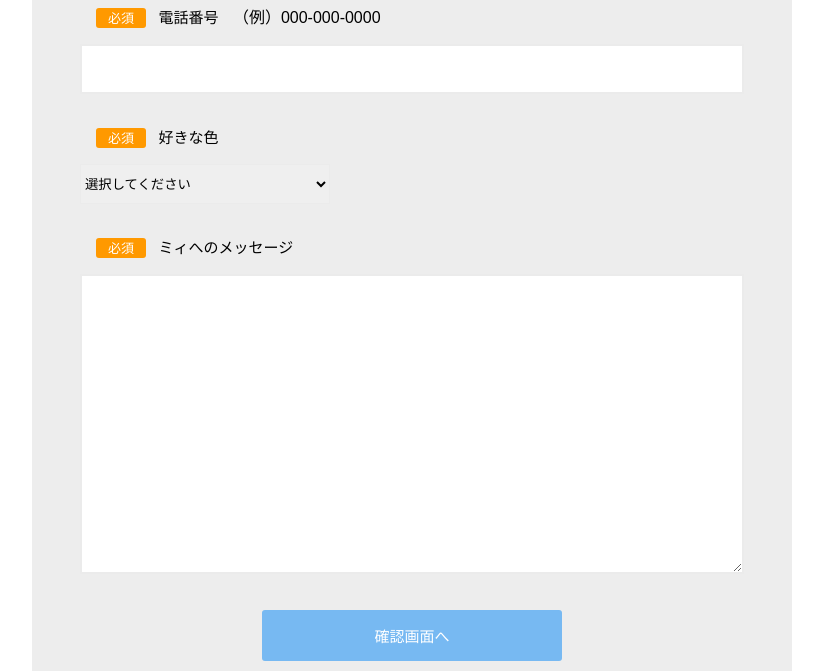
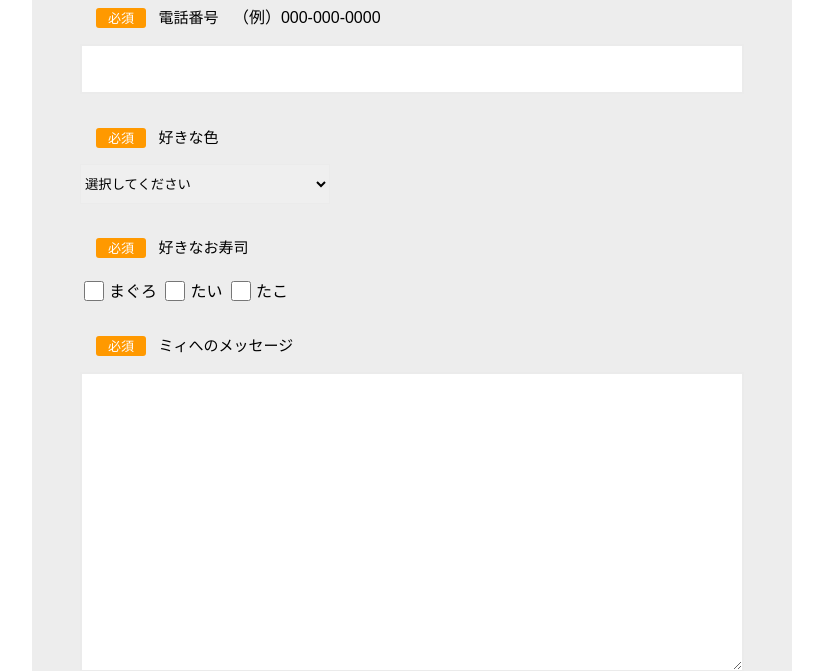
Before and after one commit to suusan11/contact-form, a PHP site: page / in a window 1280 px wide. Shown: the part 764-1435 px from the top of the page, without its empty margins (236-1059 px from the left). Run offline with PHP 8.4, Linux system fonts and the light colour scheme; data that the repository does not hold is empty.

Commit message:
:sparkles: add checkbox

```diff
--- a/confirm.php
+++ b/confirm.php
@@ -107,6 +107,12 @@
                         <p><?php echo htmlspecialchars($post['select']); ?></p>
                     </div>
                     <div class="wrap__item">
+                        <label>今日の天気</label>
+                        <?php for($i = 0; $i < count($post['check']); $i++) : ?>
+                        <p><?php echo htmlspecialchars($post['check'][$i]); ?></p>
+                        <?php endfor;?>
+                    </div>
+                    <div class="wrap__item">
                         <label>お問い合わせの概要</label>
                         <p><?php echo nl2br(htmlspecialchars($post['message'])); ?></p>
                     </div>
--- a/index.php
+++ b/index.php
@@ -23,8 +23,11 @@
         if($post['tel'] === '') {
             $errMessage['tel'] = 'blank';
         }
-        if($post['select'] === 'defalut') {
+        if($post['select'] === 'defalut') { //selectの値がdefultだったら
             $errMessage['select'] = 'blank';
+        }
+        if(empty($post['check'])) { //配列が空だったら
+            $errMessage['check'] = 'blank';
         }
         if($post['message'] === '') {
             $errMessage['message'] = 'blank';
@@ -141,7 +144,7 @@
                         <span class="required__txt">必須</span>
                         <label for="select">好きな色</label>
                     </div>
-                    <select name="select">
+                    <select name="select" id="select">
                         <option value="defalut">選択してください</option>
                         <option value="赤" <?php if($post['select'] === '赤') { echo 'selected'; } ?>>赤</option>
                         <option value="ピンク" <?php if($post['select'] === 'ピンク') { echo 'selected'; } ?>>ピンク</option>
@@ -151,6 +154,20 @@
                     <?php if($errMessage['select'] === 'blank') : ?>
                     <div class="input__error">
                     <p>選択してください。</p>
+                    </div>
+                    <?php endif; ?>
+                </div>
+                <div class="form__item form__check required">
+                    <div class="c-item-top">
+                        <span class="required__txt">必須</span>
+                        <label>好きなお寿司</label>
+                    </div>
+                    <input type="checkbox" name="check[]" value="まぐろ" id="check1" <?php if(in_array('まぐろ', $post['check'])) { echo 'checked'; } ?>><label for="check1">まぐろ</label>
+                    <input type="checkbox" name="check[]" value="たい" id="check2" <?php if(in_array('たい', $post['check'])) { echo 'checked'; } ?>><label for="check2">たい</label>
+                    <input type="checkbox" name="check[]" value="たこ" id="check3" <?php if(in_array('たこ', $post['check'])) { echo 'checked'; } ?>><label for="check3">たこ</label>
+                    <?php if($errMessage['check'] === 'blank') : ?>
+                    <div class="input__error">
+                    <p>チェックしてください。</p>
                     </div>
                     <?php endif; ?>
                 </div>
--- a/style.css
+++ b/style.css
@@ -132,6 +132,16 @@ PAGE - CONTACT INDEX
     border: 1px solid #EBEBEB;
 }
 
+input[type="checkbox"] {
+    position: relative;
+    top: 4px;
+    width: 20px;
+    height: 20px;
+    border: 1px solid #EBEBEB;
+    line-height: 20px;
+    margin-right: 5px;
+}
+
 /* --------------------
 PAGE - CONFIRM
 -------------------- */
```
